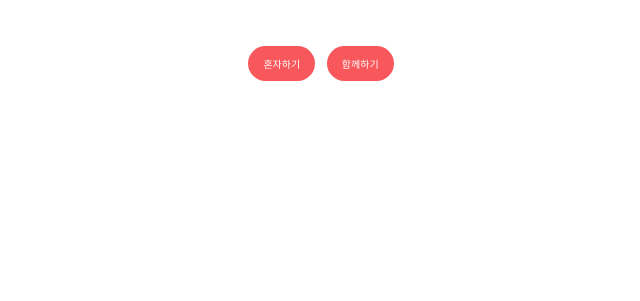
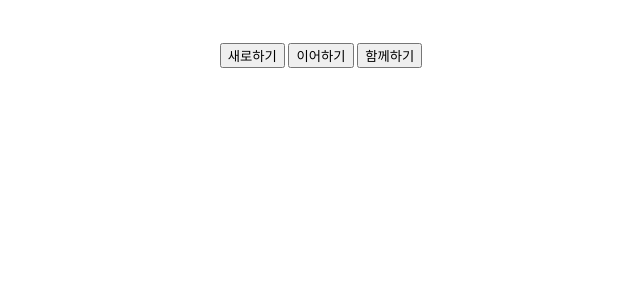
Before and after one commit to chunjihoon/GyulHapGame, a Node server app: page /intro in a window 1280 px wide. Shown: the part 499-800 px from the top of the page, without its empty margins (319-959 px from the left). Run offline with Node 20, Linux system fonts and the light colour scheme; some libraries are stand-ins or nearby versions.

Commit message:
GyulHapGame push

```diff
--- a/app.js
+++ b/app.js
@@ -7,9 +7,11 @@ var express = require('express')
   , routes = require('./routes/index')
   , user = require('./routes/user')
   , http = require('http')
-  , path = require('path');
+  , path = require('path')
+  ;
 
 var app = express();
+require('./schemas');
 
 // all environments
 app.set('port', process.env.PORT || 3000);
@@ -27,9 +29,11 @@ if ('development' == app.get('env')) {
   app.use(express.errorHandler());
 }
 
+app.get('/intro', routes.intro);
 app.get('/', routes.index);
-app.get('/intro', routes.intro);
-app.get('/users', user.list);
+app.post('/users', user.login);
+
+//app.get('/users', user.list);
 
 http.createServer(app).listen(app.get('port'), function(){
   console.log('Express server listening on port ' + app.get('port'));
--- a/package.json
+++ b/package.json
@@ -7,6 +7,7 @@
   },
   "dependencies": {
     "express": "3.2.6",
-    "ejs": "*"
+    "ejs": "*",
+    "mongoose":"*"
   }
 }
--- a/views/intro.ejs
+++ b/views/intro.ejs
@@ -76,28 +76,6 @@ a{
     font-size: 10px;
     margin: 4px;
 }
-#btnGoGame_1{
-	background-color: #f8585b;
-    border: none;
-    border-radius: 25px;
-    color: #fff;
-    padding: 10px 15px;
-    text-align: center;
-    font-family: 'Noto Sans KR';
-    font-size: 10px;
-    margin: 4px;
-}
-#btnGoGame_2{
-	background-color: #f8585b;
-    border: none;
-    border-radius: 25px;
-    color: #fff;
-    padding: 10px 15px;
-    text-align: center;
-    font-family: 'Noto Sans KR';
-    font-size: 10px;
-    margin: 4px;
-}
 #btnHint:hover {
 	font-family: 'Noto Sans KR' ;
     background-color: #ff0005;
@@ -148,7 +126,23 @@ a{
   src="https://code.jquery.com/jquery-3.4.1.js"
   integrity="sha256-WpOohJOqMqqyKL9FccASB9O0KwACQJpFTUBLTYOVvVU="
   crossorigin="anonymous"></script>
+  <script type="text/javascript">
 
+  /* 이어하기 버튼 클릭 시, 아이디/패스워드 입력 받을 모달 창 등장 */
+  function getInfo(){
+	  document.getElementById("saveModal").innerHTML =
+	  		"<div class='modal-content'>"
+	  		+"<form action = '#' name = 'form_getInfo' method = 'post'>"
+	  		+"<legend>기록을 저장한 ID/PW 입력</legend>"
+	  		+"ID : <input type = 'text' name = 'name'/><br>"
+	  		+"PW : <input type = 'password' name = 'pw'/><br>"
+	  		+"</form>"
+	  		+"<input type = 'submit' value = '이어하기'/>"
+	  		+"<input type = 'button' onclick = \" location.href = '/' \" value = '새로하기'/>"
+	  document.getElementById("saveModal").style.display = "block";
+  }
+
+  </script>
 </head>
 <body onbeforeunload="closeIt();">
 
@@ -164,9 +158,16 @@ a{
 	    </div>
 
 	    <div id="goGame">
-	    	<button id="btnGoGame_1" onclick = " location.href = '/' ">혼자하기</button>
-	    	<button id="btnGoGame_2" href="#">함께하기</button>
+	    	<button id="btnGoGame_1" onclick = " location.href = '/' ">새로하기</button>
+	    	<button id="btnGoGame_2" onclick = "getInfo()">이어하기</button>
+	    	<button id="btnGoGame_3" href="#">함께하기</button>
 	    </div>
+
+	    <!-- The Modal -->
+    	<div id="saveModal" class="modal">
+ 			<!-- Modal content -->
+ 			<div id="saveModal-content"></div>
+    	</div>
 
 	</div>
 
```
Also changed, not shown: routes/user.js (+14 -7 lines), schemas/index.js (added, +76 -0 lines), schemas/playdata.js (added, +32 -0 lines), views/index.html (+26 -1 lines), views/intro.html (+37 -0 lines).
